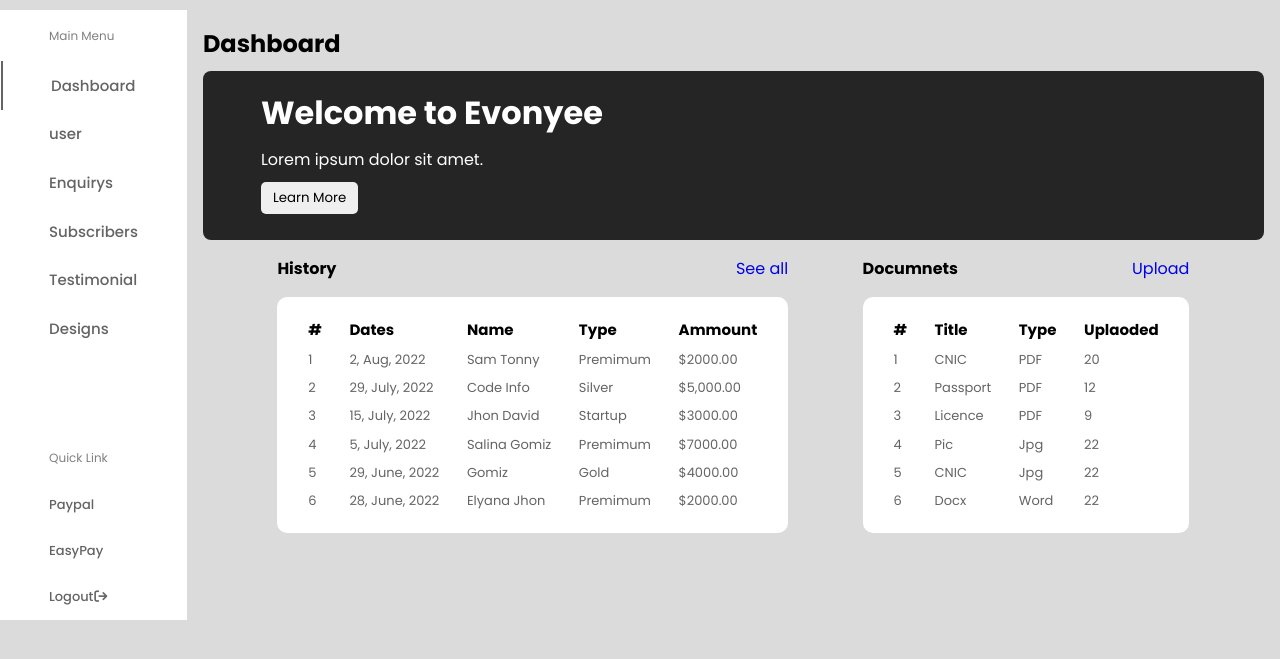
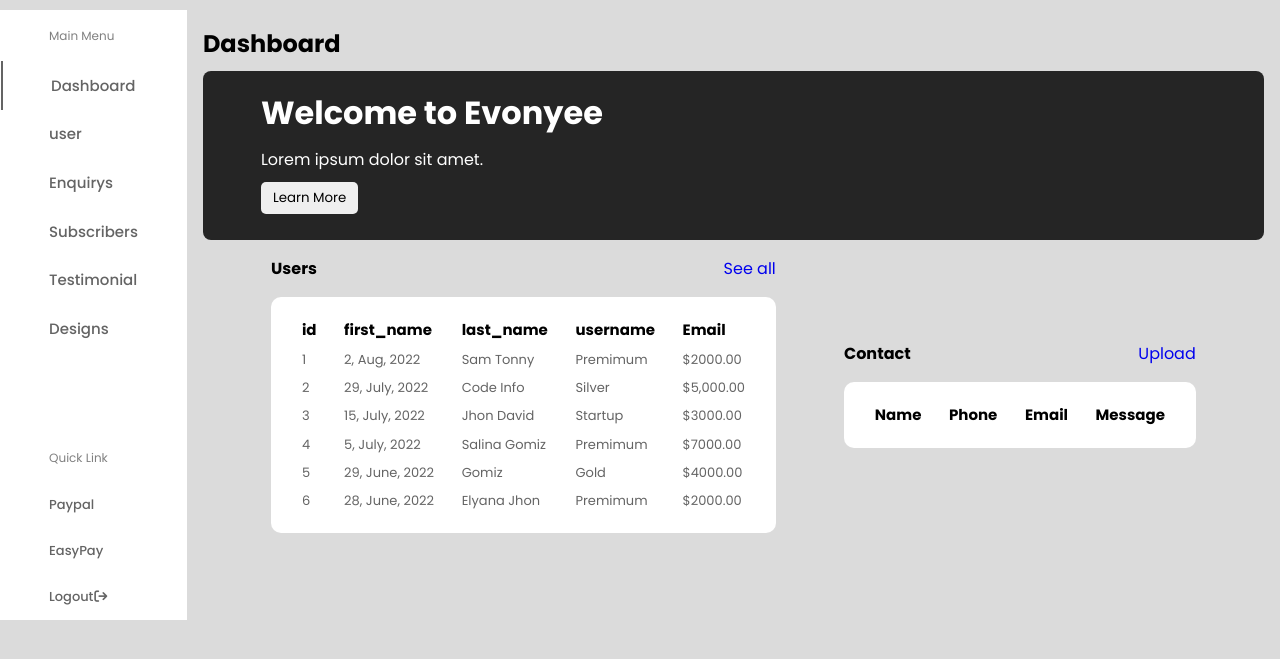
Before and after one commit to vpatil1555/myweb, a Django app: page /Adminpanel/dashboard in a window 1280 px wide. Shown: the part 60-719 px from the top of the page. Run offline with Django 4.2, Linux system fonts and the light colour scheme; lists and menus that the app fills with data are empty.

Commit message:
new commit

```diff
--- a/Contact/views.py
+++ b/Contact/views.py
@@ -15,3 +15,7 @@
         print("this is post")
 
     return render(request, 'index.html')
+
+def showdata(request):
+    data = enquiry.objects.all()
+    return render(request, "dashboard.html", {'data': data})
--- a/accounts/models.py
+++ /dev/null
@@ -1,2 +0,0 @@
-from django.db import models
-# Create your models here.
--- a/accounts/urls.py
+++ b/accounts/urls.py
@@ -8,5 +8,6 @@
 
     path("reg",views.reg,name="reg"),
     path("login",views.Login,name='login'),
-    path("logout",views.Logout,name="logout")
+    path("logout",views.Logout,name="logout"),
+    path("verify_otp",views.verify_otp,name="verify_otp"),
 ]
--- a/telusko/urls.py
+++ b/telusko/urls.py
@@ -36,6 +36,7 @@
     path("accounts/Login",views.Login,name="login"),
     path("accounts/Logout",views.Logout,name="logout"),
     path("accounts/reg",views.reg,name="reg"),
+    path("accounts/verify_otp",views.verify_otp,name="verify_otp"),
     path("contact",view.contact,name="contact"),
     path("newsletter",ss.newsletter,name="newsletter")
     ]
--- a/template/dashboard.html
+++ b/template/dashboard.html
@@ -260,17 +260,17 @@
       <div class="history_lists">
         <div class="list1">
           <div class="row">
-            <h4>History</h4>
+            <h4>Users</h4>
             <a href="#">See all</a>
           </div>
           <table>
             <thead>
               <tr>
-                <th>#</th>
-                <th>Dates</th>
-                <th>Name</th>
-                <th>Type</th>
-                <th>Ammount</th>
+                <th>id</th>
+                <th>first_name</th>
+                <th>last_name</th>
+                <th>username</th>
+                <th>Email</th>
               </tr>
             </thead>
             <tbody>
@@ -324,56 +324,28 @@
 
         <div class="list2">
           <div class="row">
-            <h4>Documnets</h4>
+            <h4>Contact</h4>
             <a href="#">Upload</a>
           </div>
           <table>
             <thead>
               <tr>
-                <th>#</th>
-                <th>Title</th>
-                <th>Type</th>
-                <th>Uplaoded</th>
+                <th>Name</th>
+                <th>Phone</th>
+                <th>Email</th>
+                <th>Message</th>
               </tr>
             </thead>
+            {% for data in data %}
             <tbody>
               <tr>
-                <td>1</td>
-                <td>CNIC</td>
-                <td>PDF</td>
-                <td>20</td>
-              </tr>
-              <tr>
-                <td>2</td>
-                <td>Passport</td>
-                <td>PDF</td>
-                <td>12</td>
-              </tr>
-              <tr>
-                <td>3</td>
-                <td>Licence</td>
-                <td>PDF</td>
-                <td>9</td>
-              </tr>
-              <tr>
-                <td>4</td>
-                <td>Pic</td>
-                <td>Jpg</td>
-                <td>22</td>
-              </tr>
-              <tr>
-                <td>5</td>
-                <td>CNIC</td>
-                <td>Jpg</td>
-                <td>22</td>
-              </tr>
-              <tr>
-                <td>6</td>
-                <td>Docx</td>
-                <td>Word</td>
-                <td>22</td>
+                <td>{{data.name}}</td>
+                <td>{{data.email}}</td>
+                <td>{{data.Phone}}</td>
+                <td>{{data.message}}</td>
               </tr>
             </tbody>
+            {% endfor %}
           </table>
         </div>
       </div>
--- a/template/registration.html
+++ b/template/registration.html
@@ -84,7 +84,7 @@
         <label for="confirm"><b>Confirm Password</b></label>
         <input type="password" placeholder="Confirm Password" name="password2" required><br>
         <center>
-          <input type="submit" value="send otp" id="submit">
+          <a href="OTP"><input type="submit" value="send otp" id="submit"></a>
         </center>
       </form>
       <center><p>Already have an account? <a href="Login">Sign in</a>.</p></center>
```
Also changed, not shown: accounts/views.py (+30 -33 lines), template/OTP.html (+3 -23 lines), template/index.html (+12 -5 lines).
